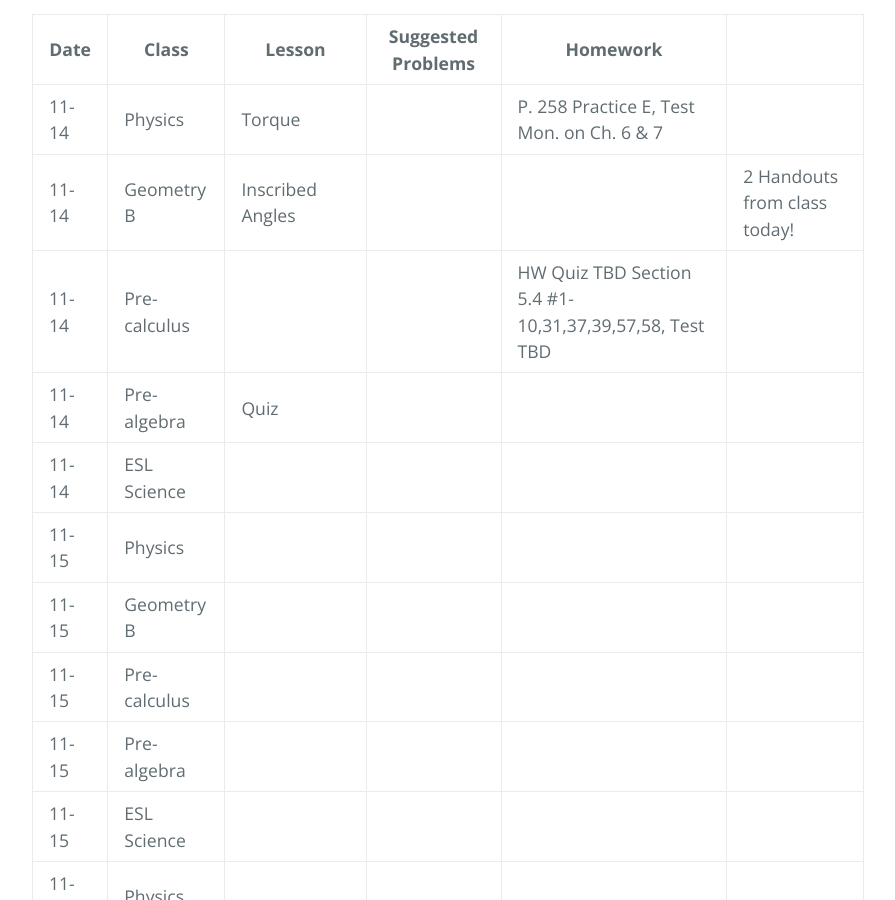
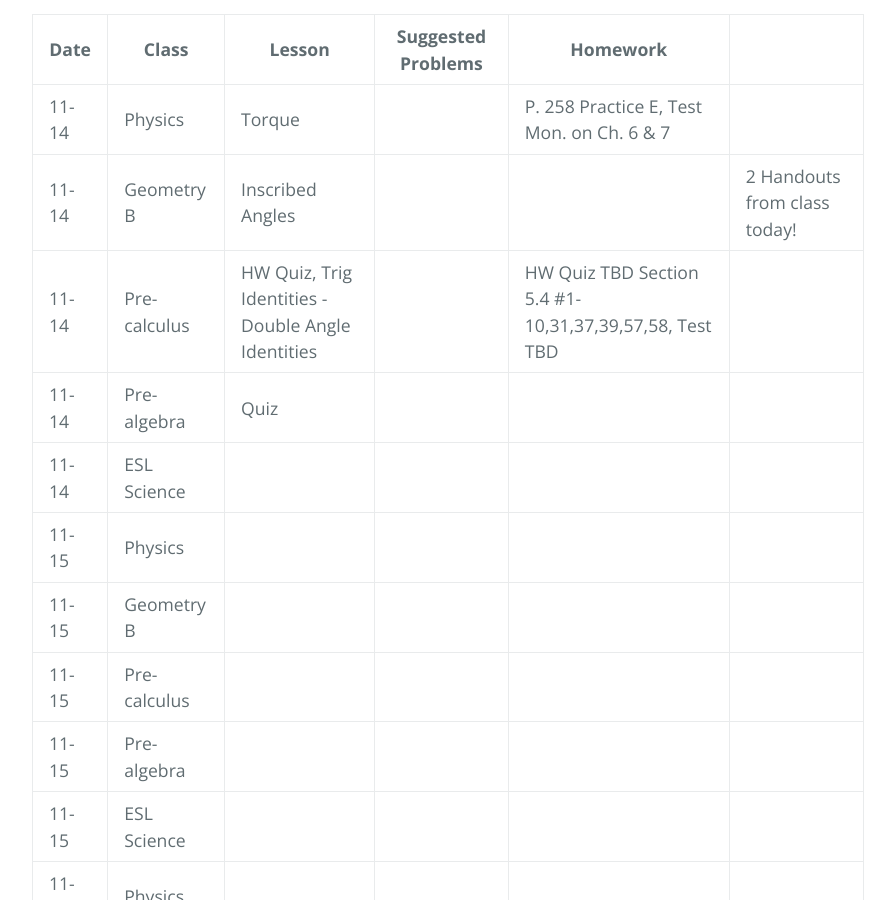
Before and after one commit to gpayoo/gpayoo, a Jekyll site: the page built from index.md, in a window 1280 px wide and 900 px high, scrolled down 554 px. Shown: the whole window, without its empty margins (192-1087 px from the left). Built offline with Jekyll 4.4.1, drawn with Linux system fonts in a browser that asks for light colours; our own code applies the rules of GitHub Pages for plain Markdown files.

Commit message:
Update index.md

```diff
--- a/index.md
+++ b/index.md
@@ -12,7 +12,7 @@ layout: default
 | ---- | ----- | ------ | -------- | ---
 | 11-14 | Physics | Torque| |  P. 258 Practice E, Test Mon. on Ch. 6 & 7
 | 11-14 | Geometry B | Inscribed Angles| | | 2 Handouts from class today!
-| 11-14 | Pre-calculus |  | | HW Quiz TBD Section 5.4 #1-10,31,37,39,57,58, Test TBD
+| 11-14 | Pre-calculus | HW Quiz, Trig Identities - Double Angle Identities | | HW Quiz TBD Section 5.4 #1-10,31,37,39,57,58, Test TBD
 | 11-14 | Pre-algebra | Quiz | |
 | 11-14 | ESL Science |  |  |
 | 11-15 | Physics | | |
```
